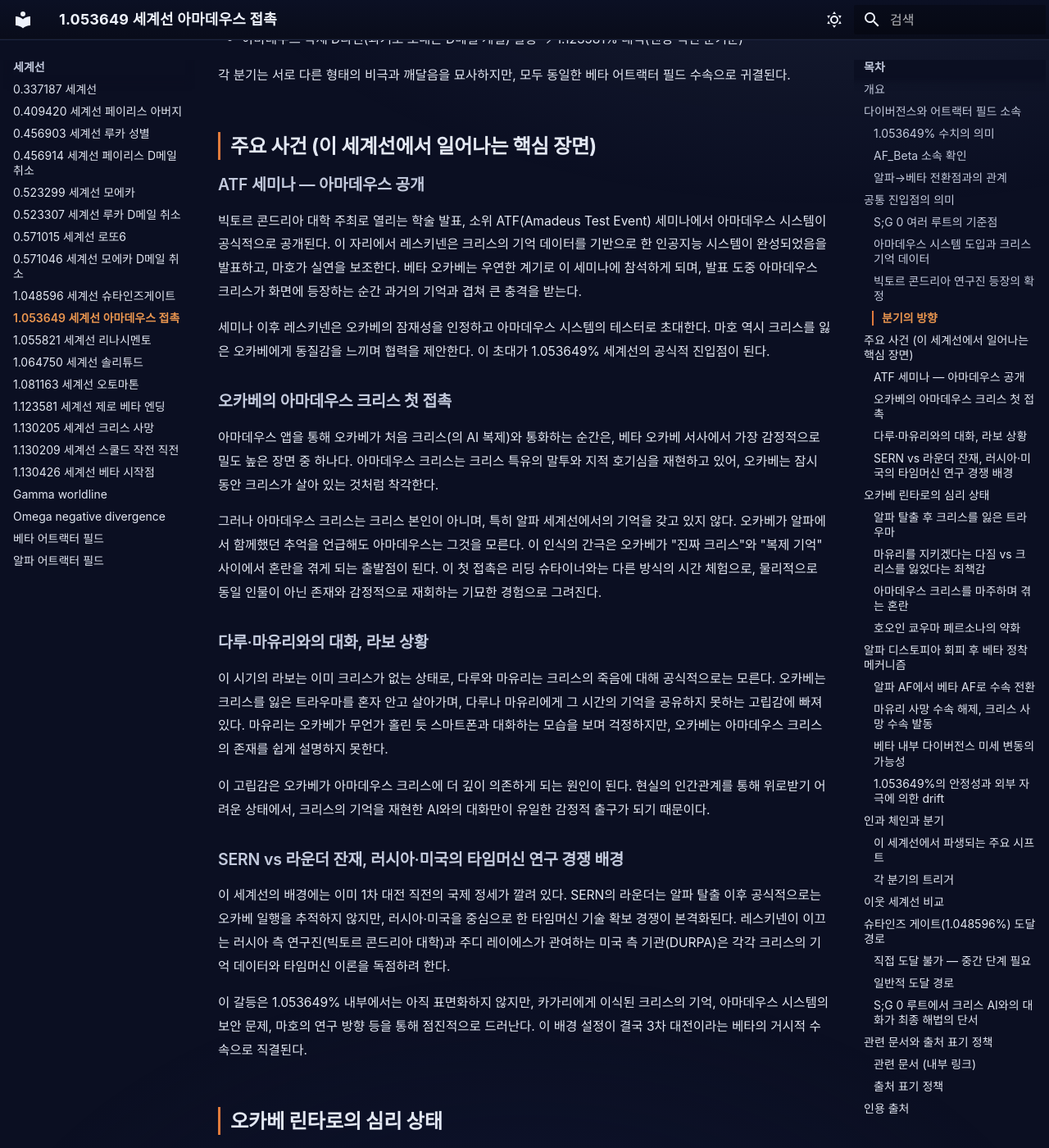
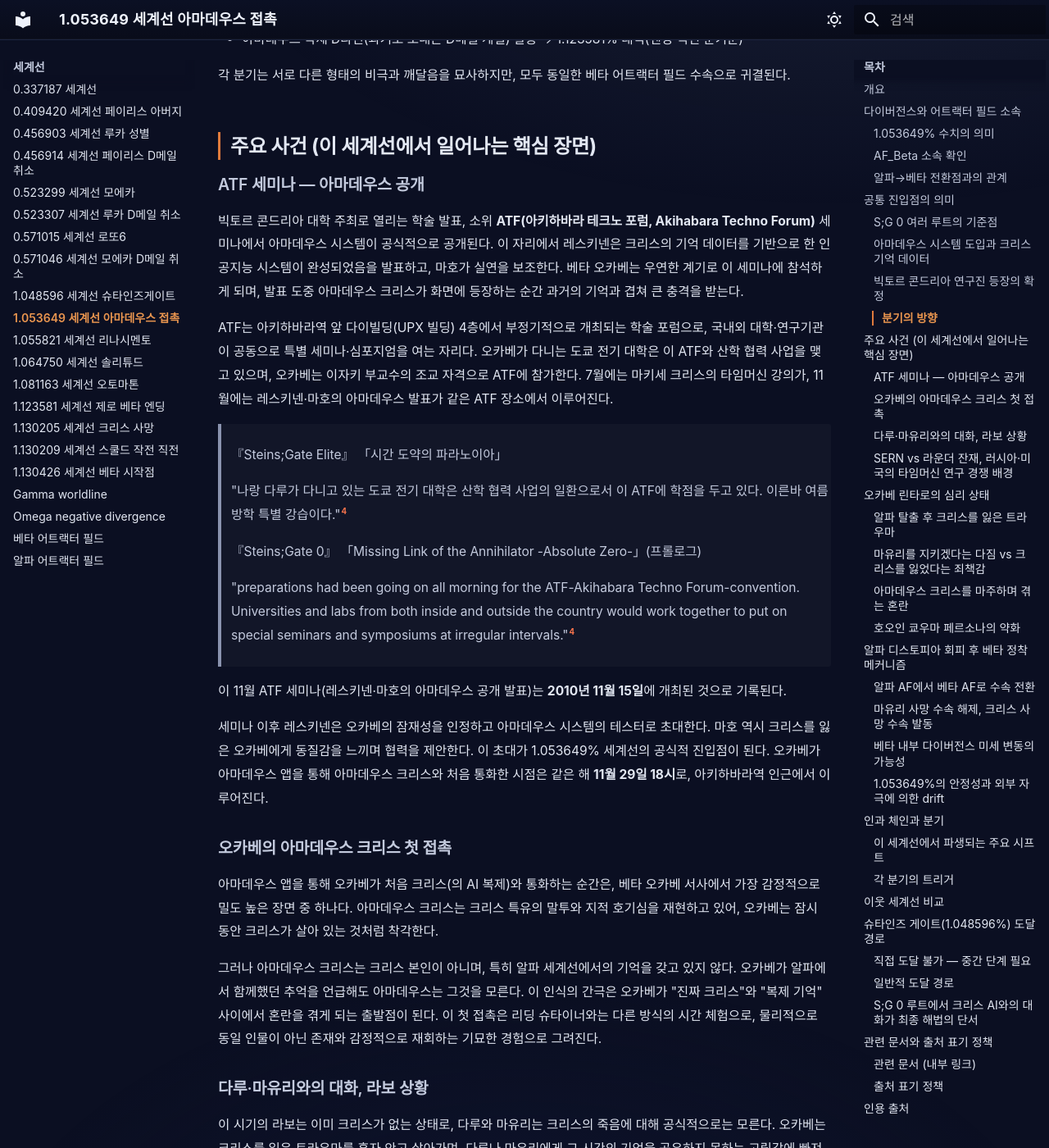
Before and after one commit to sgwiki/sgwiki.github.io, an MkDocs documentation site: the page built from wiki/세계선/1.053649-세계선-아마데우스-접촉.md, in a window 1280 px wide and 1400 px high, scrolled down 3087 px. Shown: the whole window at 82% size. Built offline with MkDocs 1.6.1 and Material for MkDocs 9.7.7, drawn with Linux system fonts in a browser that asks for light colours; some web fonts are replaced; some of the changed text lies outside the part shown.

Commit message:
fix(wiki): 1.053649-세계선-아마데우스-접촉 — P10 47b36129 패치 적용

```diff
--- a/wiki/세계선/1.053649-세계선-아마데우스-접촉.md
+++ b/wiki/세계선/1.053649-세계선-아마데우스-접촉.md
@@ -55,7 +55,7 @@ sg-ontology `WL_1_053649` 항목은 이 세계선을 `AF_Beta` 어트랙터 필
 
 ### 빅토르 콘드리아 연구진 등장의 확정
 
-이 시점에서 히야죠 마호와 알렉시스 레스키넨이라는 두 인물이 오카베의 일상에 본격적으로 등장한다. 마호는 크리스의 대학 시절 동료로 아마데우스 프로젝트의 공동 개발자이며, 레스키넨은 아마데우스의 총괄 교수로서 "타임머신급 충격을 준 업적"을 달성한 뇌과학자 겸 정보과학자다. 두 사람 모두 일본 학술 세미나(ATF, Amadeus Test Event)를 통해 오카베와 처음 접촉하며, 이후 마호는 라보 인근에 체류하게 되고 레스키넨은 정보과학 분야에서 영향력을 행사한다.
+이 시점에서 히야죠 마호와 알렉시스 레스키넨이라는 두 인물이 오카베의 일상에 본격적으로 등장한다. 마호는 크리스의 대학 시절 동료로 아마데우스 프로젝트의 공동 개발자이며, 레스키넨은 아마데우스의 총괄 교수로서 "타임머신급 충격을 준 업적"을 달성한 뇌과학자 겸 정보과학자다. 두 사람 모두 아키하바라에서 부정기로 열리는 학술 포럼 **ATF(아키하바라 테크노 포럼, Akihabara Techno Forum)** 세미나를 통해 오카베와 처음 접촉하며, 이후 마호는 라보 인근에 체류하게 되고 레스키넨은 정보과학 분야에서 영향력을 행사한다.
 
 ### 분기의 방향
 
@@ -72,9 +72,21 @@ sg-ontology `WL_1_053649` 항목은 이 세계선을 `AF_Beta` 어트랙터 필
 
 ### ATF 세미나 — 아마데우스 공개
 
-빅토르 콘드리아 대학 주최로 열리는 학술 발표, 소위 ATF(Amadeus Test Event) 세미나에서 아마데우스 시스템이 공식적으로 공개된다. 이 자리에서 레스키넨은 크리스의 기억 데이터를 기반으로 한 인공지능 시스템이 완성되었음을 발표하고, 마호가 실연을 보조한다. 베타 오카베는 우연한 계기로 이 세미나에 참석하게 되며, 발표 도중 아마데우스 크리스가 화면에 등장하는 순간 과거의 기억과 겹쳐 큰 충격을 받는다.
+빅토르 콘드리아 대학 주최로 열리는 학술 발표, 소위 **ATF(아키하바라 테크노 포럼, Akihabara Techno Forum)** 세미나에서 아마데우스 시스템이 공식적으로 공개된다. 이 자리에서 레스키넨은 크리스의 기억 데이터를 기반으로 한 인공지능 시스템이 완성되었음을 발표하고, 마호가 실연을 보조한다. 베타 오카베는 우연한 계기로 이 세미나에 참석하게 되며, 발표 도중 아마데우스 크리스가 화면에 등장하는 순간 과거의 기억과 겹쳐 큰 충격을 받는다.
 
-세미나 이후 레스키넨은 오카베의 잠재성을 인정하고 아마데우스 시스템의 테스터로 초대한다. 마호 역시 크리스를 잃은 오카베에게 동질감을 느끼며 협력을 제안한다. 이 초대가 1.053649% 세계선의 공식적 진입점이 된다.
+ATF는 아키하바라역 앞 다이빌딩(UPX 빌딩) 4층에서 부정기적으로 개최되는 학술 포럼으로, 국내외 대학·연구기관이 공동으로 특별 세미나·심포지엄을 여는 자리다. 오카베가 다니는 도쿄 전기 대학은 이 ATF와 산학 협력 사업을 맺고 있으며, 오카베는 이자키 부교수의 조교 자격으로 ATF에 참가한다. 7월에는 마키세 크리스의 타임머신 강의가, 11월에는 레스키넨·마호의 아마데우스 발표가 같은 ATF 장소에서 이루어진다.
+
+> 『Steins;Gate Elite』 「시간 도약의 파라노이아」
+>
+> "나랑 다루가 다니고 있는 도쿄 전기 대학은 산학 협력 사업의 일환으로서 이 ATF에 학점을 두고 있다. 이른바 여름방학 특별 강습이다."[^atf-def]
+
+> 『Steins;Gate 0』 「Missing Link of the Annihilator -Absolute Zero-」(프롤로그)
+>
+> "preparations had been going on all morning for the ATF-Akihabara Techno Forum-convention. Universities and labs from both inside and outside the country would work together to put on special seminars and symposiums at irregular intervals."[^atf-def]
+
+이 11월 ATF 세미나(레스키넨·마호의 아마데우스 공개 발표)는 **2010년 11월 15일**에 개최된 것으로 기록된다.
+
+세미나 이후 레스키넨은 오카베의 잠재성을 인정하고 아마데우스 시스템의 테스터로 초대한다. 마호 역시 크리스를 잃은 오카베에게 동질감을 느끼며 협력을 제안한다. 이 초대가 1.053649% 세계선의 공식적 진입점이 된다. 오카베가 아마데우스 앱을 통해 아마데우스 크리스와 처음 통화한 시점은 같은 해 **11월 29일 18시**로, 아키하바라역 인근에서 이루어진다.
 
 ### 오카베의 아마데우스 크리스 첫 접촉
 
@@ -125,6 +137,7 @@ sg-ontology `WL_1_053649` 항목은 이 세계선을 `AF_Beta` 어트랙터 필
 ### 베타 내부 다이버전스 미세 변동의 가능성
 
 베타 어트랙터 필드 내부에서는 수속점(크리스 사망, 3차 대전, 스즈하 도약 등)이 아닌 사건들에 한해 다이버전스 미세 변동이 가능하다. 예를 들어 카가리에게 이식된 기억의 처리 방식, 아마데우스와의 대화 빈도, 레스키넨의 제안 수용 여부 등은 1.053649% 주변에서 다이버전스를 미세하게 바꾸는 요인이 된다. sg-ontology는 `Shift_SG0_053649_to_055821`(카가리에서 크리스 기억을 제거하는 선택으로 1.053649%에서 1.055821%로 이동)을 이 부류의 시프트로 기록하고 있다.
+이 시프트는 **2011년 1월 15일 20시**에 오카베가 카가리에게 이식된 크리스 기억 제거를 선택한 행위로 발동한 것으로 기록되어 있다.
 
 ### 1.053649%의 안정성과 외부 자극에 의한 drift
 
@@ -219,3 +232,5 @@ sg-ontology의 시프트 기록과 인과 분석을 기반으로, 1.053649%에
 [^1]: [The Mechanics of Steins;Gate v1.0.3](../근거자료/비공식/mechanics-of-steins-gate/ch2.md) — §2.6.1 Series Chronology
 [^2]: [The Mechanics of Steins;Gate v1.0.3](../근거자료/비공식/mechanics-of-steins-gate/ch2.md) — §2.1 Attractor Field Theory
 [^3]: [The Mechanics of Steins;Gate v1.0.3](../근거자료/비공식/mechanics-of-steins-gate/ch3.md) — §3.1.1 The First Attempt to Save Kurisu
+
+[^atf-def]: 『Steins;Gate Elite』 「시간 도약의 파라노이아」(본편, 7월 크리스 강의 장면) 및 『Steins;Gate 0』 「Missing Link of the Annihilator -Absolute Zero-」(프롤로그). 두 작품 원문 모두 ATF를 아키하바라 테크노 포럼(Akihabara Techno Forum)의 약자로 명시하며, 도쿄 전기 대학 산학 협력 사업 일환의 학술 포럼으로 묘사한다.
```
